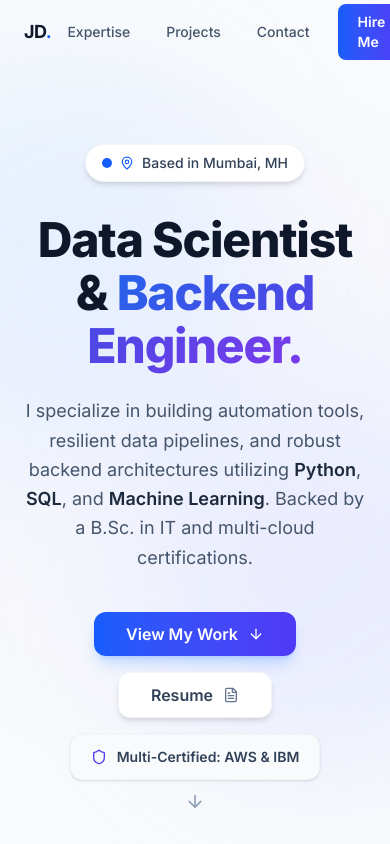
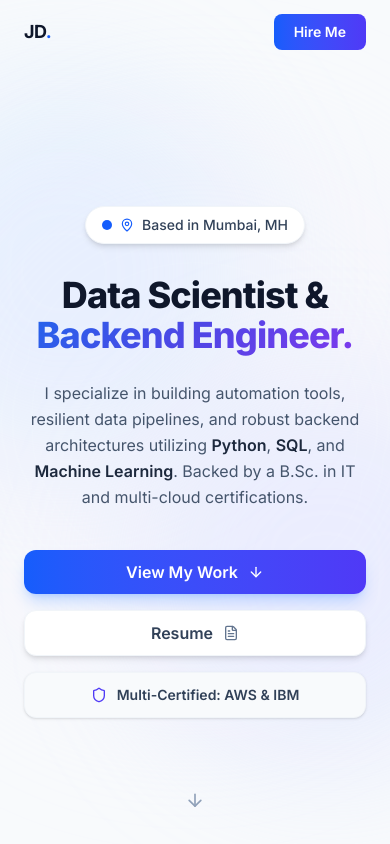
Before and after one commit to Heavenly-Demon-0835/Portfolio, a Next.js app: page / in a window 390 px wide. Shown: the top 844 px of the page. Built offline with nearby package versions, Linux system fonts and the light colour scheme.

Commit message:
Fixed mobile UI alignments: navbar wrapping, button stacking, and resized elements

```diff
--- a/src/app/page.tsx
+++ b/src/app/page.tsx
@@ -196,6 +196,7 @@ function Navbar() {
           JD<span className="text-blue-600">.</span>
         </a>
         <div className="flex items-center gap-1">
+          <div className="hidden md:flex items-center gap-1">
             {NAV_LINKS.map((link) => (
               <a
                 key={link.href}
@@ -205,9 +206,10 @@ function Navbar() {
                 {link.label}
               </a>
             ))}
+          </div>
           <a
             href="#contact"
-            className="ml-2 px-5 py-2 text-sm font-semibold text-white bg-gradient-to-r from-blue-600 to-indigo-600 rounded-lg hover:shadow-lg hover:shadow-blue-500/25 transition-all"
+            className="ml-2 px-5 py-2 text-sm font-semibold text-white bg-gradient-to-r from-blue-600 to-indigo-600 rounded-lg hover:shadow-lg hover:shadow-blue-500/25 transition-all whitespace-nowrap"
           >
             Hire Me
           </a>
@@ -255,7 +257,7 @@ function Hero() {
           initial={{ opacity: 0, y: 30 }}
           animate={{ opacity: 1, y: 0 }}
           transition={{ duration: 0.7, delay: 0.4 }}
-          className="text-5xl sm:text-6xl lg:text-7xl font-extrabold tracking-tight text-slate-900 leading-[1.1] mb-6"
+          className="text-4xl sm:text-5xl md:text-6xl lg:text-7xl font-extrabold tracking-tight text-slate-900 leading-[1.1] mb-6"
         >
           Data Scientist &{" "}
           <span className="gradient-text">Backend Engineer.</span>
@@ -266,7 +268,7 @@ function Hero() {
           initial={{ opacity: 0, y: 20 }}
           animate={{ opacity: 1, y: 0 }}
           transition={{ duration: 0.7, delay: 0.6 }}
-          className="text-lg sm:text-xl text-slate-600 max-w-2xl mx-auto mb-10 leading-relaxed"
+          className="text-base sm:text-lg md:text-xl text-slate-600 max-w-2xl mx-auto mb-10 leading-relaxed"
         >
           I specialize in building automation tools, resilient data pipelines,
           and robust backend architectures utilizing{" "}
@@ -283,11 +285,11 @@ function Hero() {
           initial={{ opacity: 0, y: 20 }}
           animate={{ opacity: 1, y: 0 }}
           transition={{ duration: 0.7, delay: 0.8 }}
-          className="flex flex-wrap items-center justify-center gap-4"
+          className="flex flex-col sm:flex-row items-center justify-center gap-4 w-full max-w-md sm:max-w-none mx-auto"
         >
           <a
             href="#projects"
-            className="group inline-flex items-center gap-2.5 px-8 py-3.5 text-white font-semibold bg-gradient-to-r from-blue-600 to-indigo-600 rounded-xl shadow-lg shadow-blue-500/25 hover:shadow-xl hover:shadow-blue-500/30 hover:-translate-y-0.5 transition-all leading-none"
+            className="group flex w-full sm:w-auto items-center justify-center gap-2.5 px-8 py-3.5 text-white font-semibold bg-gradient-to-r from-blue-600 to-indigo-600 rounded-xl shadow-lg shadow-blue-500/25 hover:shadow-xl hover:shadow-blue-500/30 hover:-translate-y-0.5 transition-all leading-none"
           >
             <span>View My Work</span>
             <ArrowDown className="w-4 h-4 shrink-0 group-hover:translate-y-0.5 transition-transform" />
@@ -297,13 +299,13 @@ function Hero() {
             href="/Jay_Dave_Resume.pdf"
             target="_blank"
             rel="noopener noreferrer"
-            className="group inline-flex items-center gap-2.5 px-8 py-3.5 text-slate-700 bg-white font-semibold rounded-xl shadow-md border border-slate-100 hover:border-slate-200 hover:shadow-lg hover:-translate-y-0.5 transition-all leading-none"
+            className="group flex w-full sm:w-auto items-center justify-center gap-2.5 px-8 py-3.5 text-slate-700 bg-white font-semibold rounded-xl shadow-md border border-slate-100 hover:border-slate-200 hover:shadow-lg hover:-translate-y-0.5 transition-all leading-none"
           >
             <span>Resume</span>
             <FileText className="w-4 h-4 shrink-0 text-slate-500 group-hover:text-blue-600 transition-colors" />
           </a>
 
-          <span className="inline-flex items-center gap-2.5 px-5 py-3.5 bg-slate-50 rounded-xl shadow-sm border border-slate-100 text-sm font-semibold text-slate-700 leading-none">
+          <span className="flex w-full sm:w-auto items-center justify-center gap-2.5 px-5 py-3.5 bg-slate-50 rounded-xl shadow-sm border border-slate-100 text-sm font-semibold text-slate-700 leading-none">
             <Shield className="w-4 h-4 shrink-0 text-indigo-600" />
             <span>Multi-Certified: AWS & IBM</span>
           </span>
@@ -573,12 +575,12 @@ function ProjectsSection() {
 
         {/* Filter Tabs */}
         <ScrollReveal delay={0.1}>
-          <div className="flex flex-wrap justify-center gap-2 mb-12">
+          <div className="flex flex-wrap justify-center gap-2 sm:gap-3 mb-10 sm:mb-12">
             {PROJECT_CATEGORIES.map((cat) => (
               <button
                 key={cat}
                 onClick={() => setActiveFilter(cat)}
-                className={`px-5 py-2.5 text-sm font-semibold rounded-xl transition-all duration-300 cursor-pointer ${
+                className={`px-4 py-2 sm:px-5 sm:py-2.5 text-xs sm:text-sm font-semibold rounded-xl transition-all duration-300 cursor-pointer ${
                   activeFilter === cat
                     ? "tab-active"
                     : "bg-slate-100 text-slate-600 hover:bg-slate-200"
@@ -663,23 +665,23 @@ function ContactSection() {
 
         {/* Social Cards */}
         <ScrollReveal delay={0.2}>
-          <div className="flex justify-center gap-5">
+          <div className="flex justify-center gap-4 sm:gap-5">
             <a
               href={SOCIAL_LINKS.github}
               target="_blank"
               rel="noopener noreferrer"
-              className="card-hover social-card-github w-36 h-36 rounded-2xl flex flex-col items-center justify-center gap-3 transition-all duration-300"
+              className="card-hover social-card-github w-32 h-32 sm:w-36 sm:h-36 rounded-2xl flex flex-col items-center justify-center gap-3 transition-all duration-300"
             >
-              <GithubIcon className="w-8 h-8" />
+              <GithubIcon className="w-7 h-7 sm:w-8 sm:h-8" />
               <span className="text-sm font-bold">GitHub</span>
             </a>
             <a
               href={SOCIAL_LINKS.linkedin}
               target="_blank"
               rel="noopener noreferrer"
-              className="card-hover social-card-linkedin w-36 h-36 rounded-2xl flex flex-col items-center justify-center gap-3 transition-all duration-300"
+              className="card-hover social-card-linkedin w-32 h-32 sm:w-36 sm:h-36 rounded-2xl flex flex-col items-center justify-center gap-3 transition-all duration-300"
             >
-              <LinkedinIcon className="w-8 h-8" />
+              <LinkedinIcon className="w-7 h-7 sm:w-8 sm:h-8" />
               <span className="text-sm font-bold">LinkedIn</span>
             </a>
           </div>
```
Lines whose indentation alone changed are shown as unchanged.
